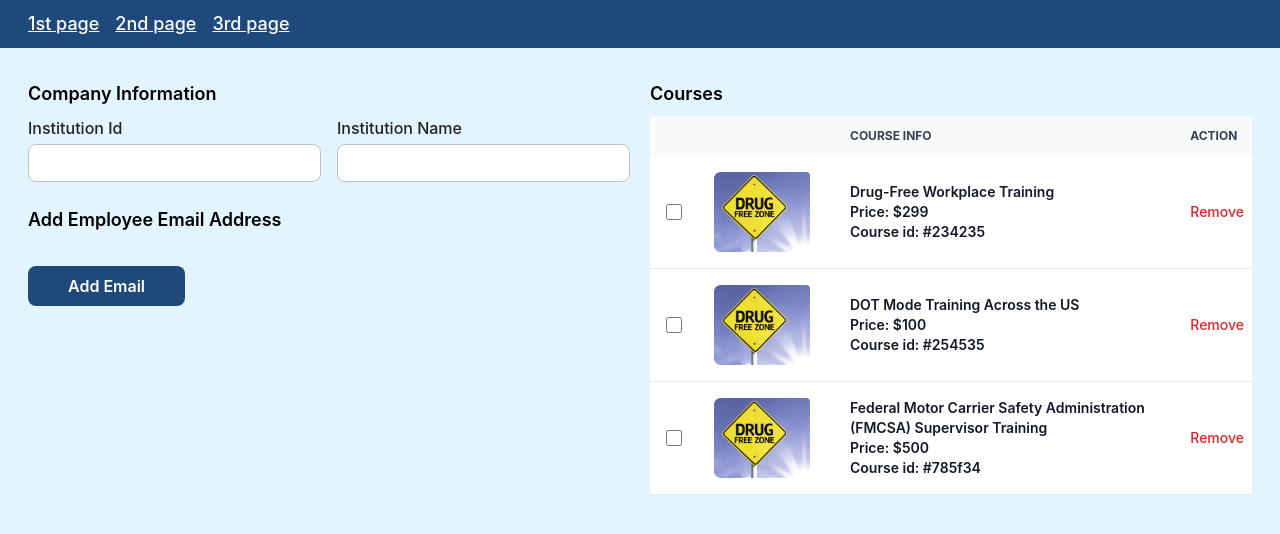
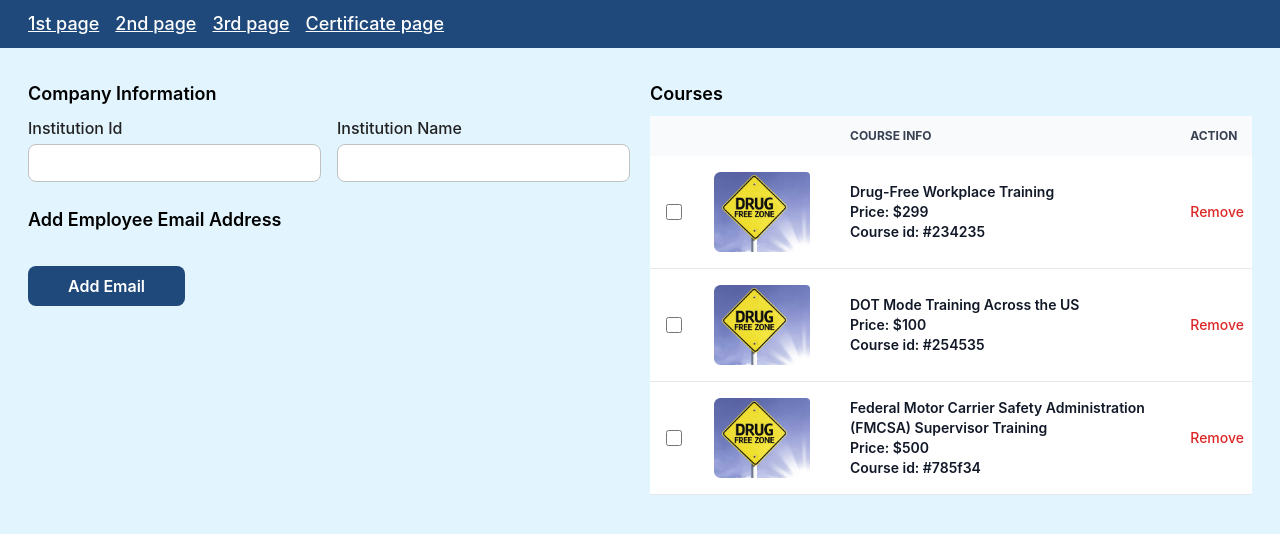
Before and after one commit to Jisan-mia/react-tailwind, a React (Create React App) app: page / in a window 1280 px wide. Shown: the top 534 px of the page. Built offline with nearby package versions, Linux system fonts and the light colour scheme.

Commit message:
certificate component file create

```diff
--- a/src/App.js
+++ b/src/App.js
@@ -1,5 +1,6 @@
 import { useState } from 'react';
 import './App.css';
+import Certificate from './components/Certificate/Certificate';
 import CompanyLanding from './components/CompanyLanding/CompanyLanding';
 import CompanyProfileAndEnrolledCourses from './components/CompanyProfileAndEnrolledCourses/CompanyProfileAndEnrolledCourses';
 import CompanyEnroll from './components/CompnayEnroll/CompanyEnroll';
@@ -16,6 +17,8 @@ function App() {
         <h2 onClick={() => setCurrentPage(1)} className='underline cursor-pointer'>1st page</h2>
         <h2 onClick={() => setCurrentPage(2)} className='underline cursor-pointer'>2nd page</h2>
         <h2 onClick={() => setCurrentPage(3)} className='underline cursor-pointer'>3rd page</h2>
+        <h2 onClick={() => setCurrentPage(4)} className='underline cursor-pointer'>Certificate page</h2>
+
       </div>
    </header>
 
@@ -24,7 +27,8 @@ function App() {
       <CompanyEnroll />
       : currentPage === 2 ?
       <CompanyProfileAndEnrolledCourses />
-      : <CompanyLanding />
+      : currentPage === 3 ? <CompanyLanding /> :
+      <Certificate />
    }
 
    </>
--- /dev/null
+++ b/src/components/Certificate/Certificate.js
@@ -0,0 +1,9 @@
+import React from 'react'
+
+const Certificate = () => {
+  return (
+    <div>Certificate</div>
+  )
+}
+
+export default Certificate
```
